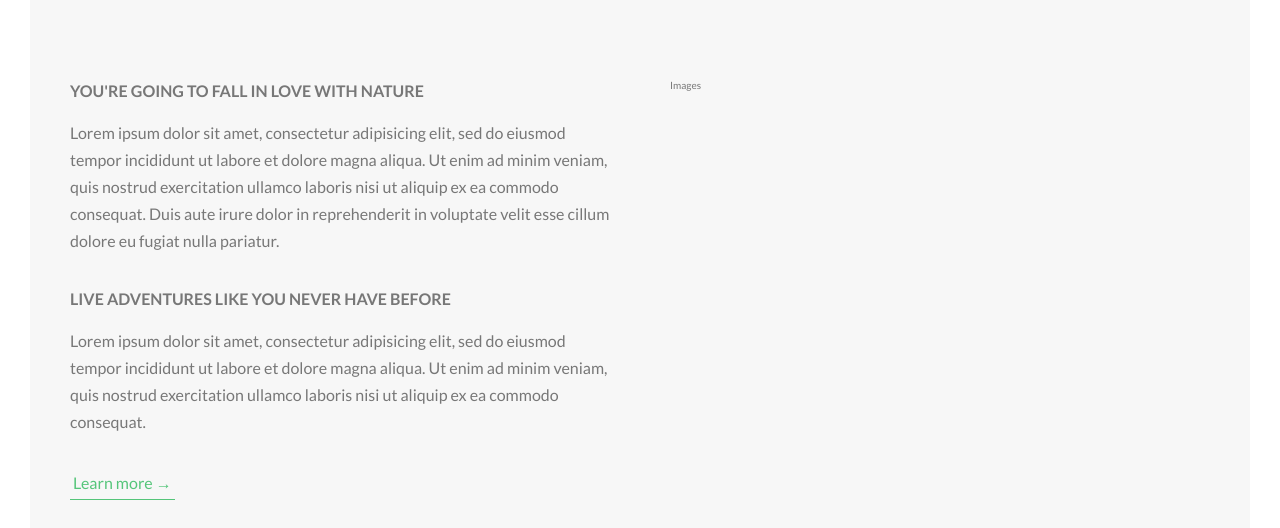
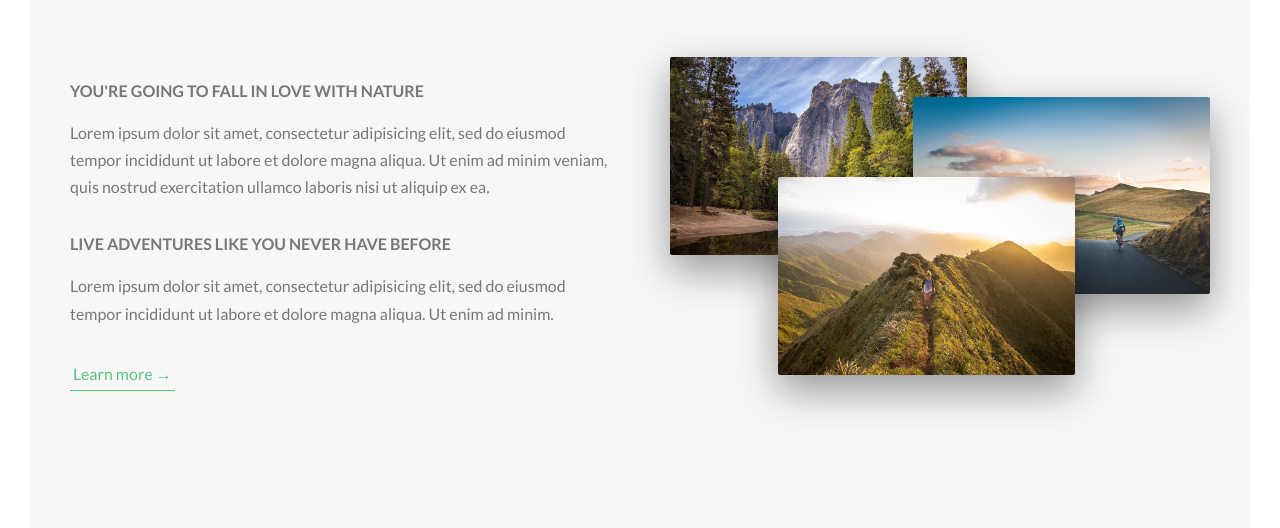
Before and after one commit to ChrisH81/Tour-Site, a website: page index.html in a window 1280 px wide. Shown: the part 943-1471 px from the top of the page. Drawn offline with Linux system fonts and the light colour scheme.

Commit message:
Add photos to about section

```diff
--- a/index.html
+++ b/index.html
@@ -40,18 +40,22 @@
                           You're going to fall in love with nature
                       </h3>
                       <p class="paragraph">
-                          Lorem ipsum dolor sit amet, consectetur adipisicing elit, sed do eiusmod tempor incididunt ut labore et dolore magna aliqua. Ut enim ad minim veniam, quis nostrud exercitation ullamco laboris nisi ut aliquip ex ea commodo consequat. Duis aute irure dolor in reprehenderit in voluptate velit esse cillum dolore eu fugiat nulla pariatur.
+                          Lorem ipsum dolor sit amet, consectetur adipisicing elit, sed do eiusmod tempor incididunt ut labore et dolore magna aliqua. Ut enim ad minim veniam, quis nostrud exercitation ullamco laboris nisi ut aliquip ex ea.
                       </p>
                       <h3 class="heading-tertiary u-margin-bottom-small">
                           Live adventures like you never have before
                       </h3>
                       <p class="paragraph">
-                          Lorem ipsum dolor sit amet, consectetur adipisicing elit, sed do eiusmod tempor incididunt ut labore et dolore magna aliqua. Ut enim ad minim veniam, quis nostrud exercitation ullamco laboris nisi ut aliquip ex ea commodo consequat.
+                          Lorem ipsum dolor sit amet, consectetur adipisicing elit, sed do eiusmod tempor incididunt ut labore et dolore magna aliqua. Ut enim ad minim.
                       </p>
                       <a href="#" class="btn-text">Learn more &rarr;</a>
                     </div>
                     <div class="col-1-of-2">
-                        Images
+                        <div class="composition">
+                            <img src="img/nat-1-large.jpg" alt="Photo 1" class="composition__photo composition__photo--p1">
+                            <img src="img/nat-2-large.jpg" alt="Photo 2" class="composition__photo composition__photo--p2">
+                            <img src="img/nat-3-large.jpg" alt="Photo 3" class="composition__photo composition__photo--p3">
+                        </div>
                     </div>
                 </div>
             </section>
--- /dev/null
+++ b/sass/components/_composition.scss
@@ -0,0 +1,38 @@
+.composition {
+  position: relative;
+
+  &__photo {
+    width: 55%;
+    box-shadow: 0 1.5rem 4rem rgba($color-black, .4);
+    border-radius: 2px;
+    position: absolute;
+    z-index: 1;
+    transition: all .3s;
+    outline-offset: 2rem;
+
+    &--p1 {
+      left: 0;
+      top: -2rem;
+    }
+
+    &--p2 {
+      right: 0;
+      top: 2rem;
+    }
+
+    &--p3 {
+      left: 20%;
+      top: 10rem;
+    }
+
+    &:hover {
+      outline: 1.5rem solid $color-primary;
+      transform: scale(1.05) translateY(-.5rem);
+      box-shadow: 0 2.5rem 4rem rgba($color-black, .5);
+      z-index: 2;
+    }
+  }
+  &:hover &__photo:not(:hover) {
+    transform: scale(.95);
+  }
+}
--- a/sass/main.scss
+++ b/sass/main.scss
@@ -8,6 +8,7 @@
 @import "base/utilities";
 
 @import "components/button";
+@import "components/composition";
 
 @import "layout/header";
 @import "layout/grid";
```
Also changed, not shown: css/style.css.
